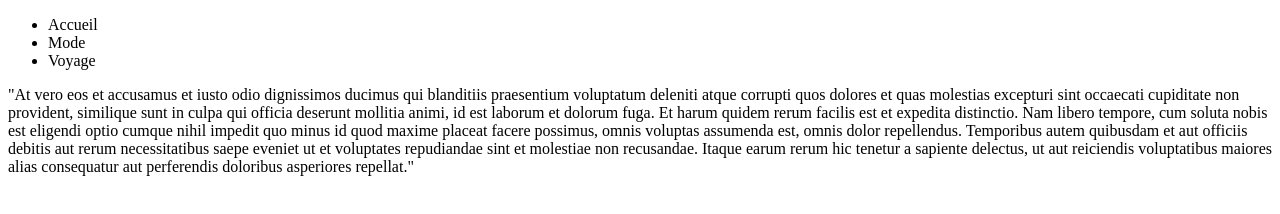
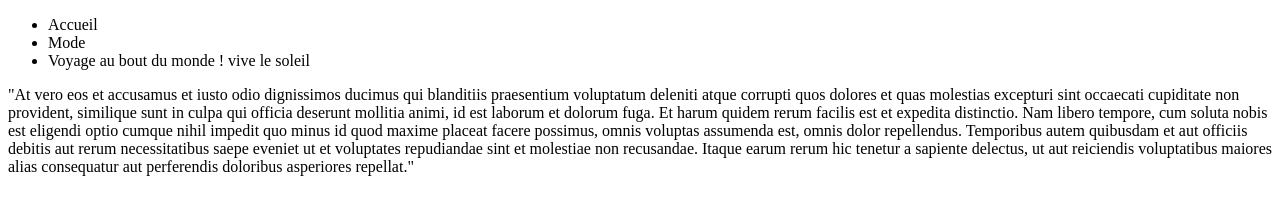
Before and after one commit to Louisaastrid/GirlZ, a plain HTML site: page index.html in a window 1280 px wide. Drawn offline with Linux system fonts and the light colour scheme.

Commit message:
nouvel ajout
new

```diff
--- a/index.html
+++ b/index.html
@@ -15,7 +15,7 @@
             Mode
         </li>
         <li>
-            Voyage
+            Voyage au bout du monde ! vive le soleil
         </li>
     </ul>
 
```
